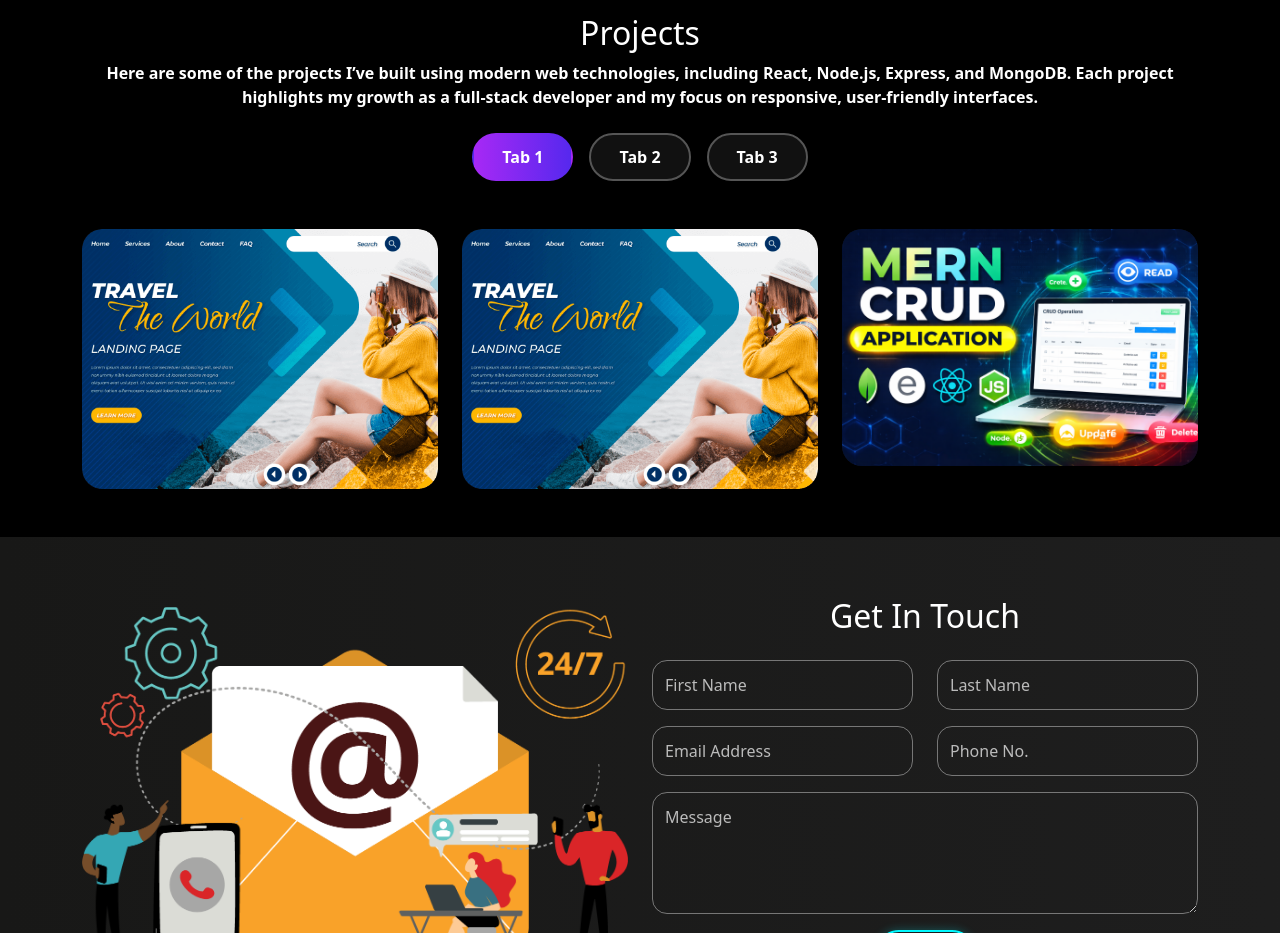
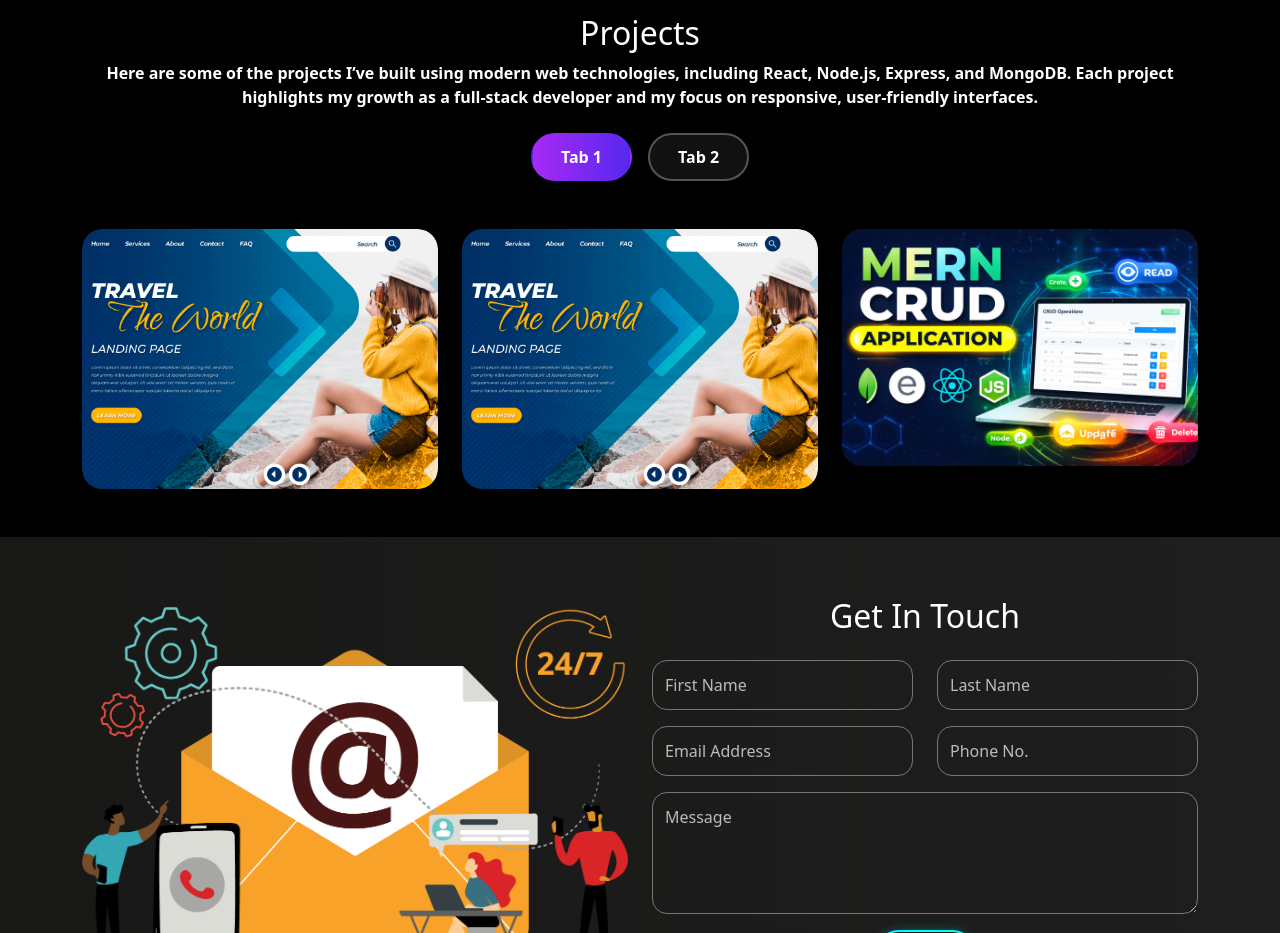
Before and after one commit to siddiq10-star/PrinceStack_Portfolio, a React (Vite) app: page / in a window 1280 px wide. Shown: the part 1100-2033 px from the top of the page. Built offline with nearby package versions, Linux system fonts and the light colour scheme; no server answers.

Commit message:
Tab 3 reved

```diff
--- a/src/Pages/Projects.jsx
+++ b/src/Pages/Projects.jsx
@@ -42,23 +42,6 @@ function Projects() {
         link: "https://yourproject3.com",
       },
     ],
-    tab3: [
-      {
-        img: projectimg1,
-        alt: "Travel World",
-        link: "https://yourproject1.com",
-      },
-      {
-        img: projectimg1,
-        alt: "Travel World",
-        link: "https://yourproject2.com",
-      },
-      {
-        img: projectimg1,
-        alt: "Travel World",
-        link: "https://yourproject3.com",
-      },
-    ],
   };
 
   return (
@@ -76,7 +59,7 @@ function Projects() {
 
         {/* Custom Tabs */}
         <div className="d-flex justify-content-center gap-3 mb-5">
-          {["tab1", "tab2", "tab3"].map((tab, index) => (
+          {["tab1", "tab2"].map((tab, index) => (
             <button
               key={tab}
               className={`custom-tab-button ${
```
